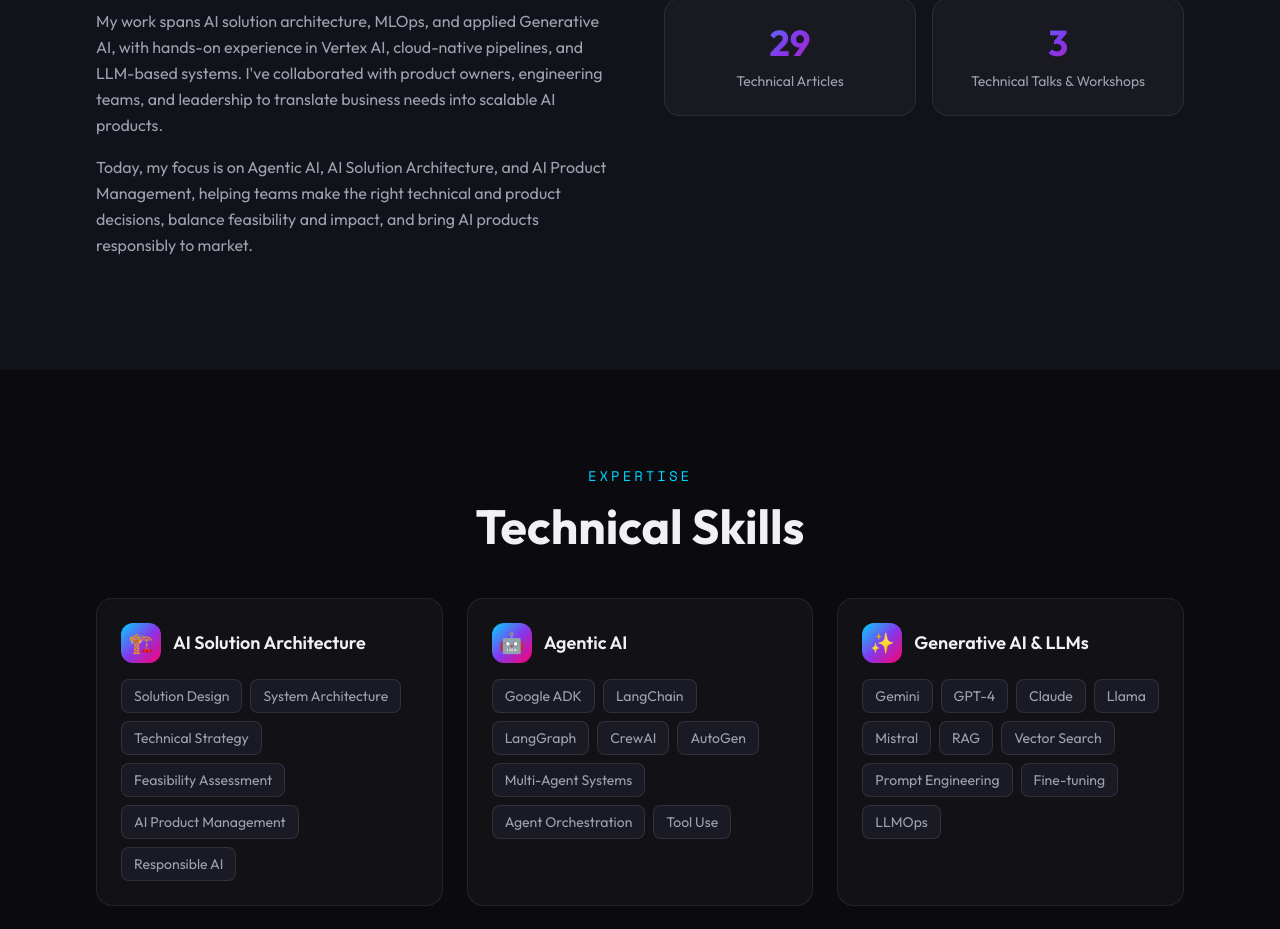
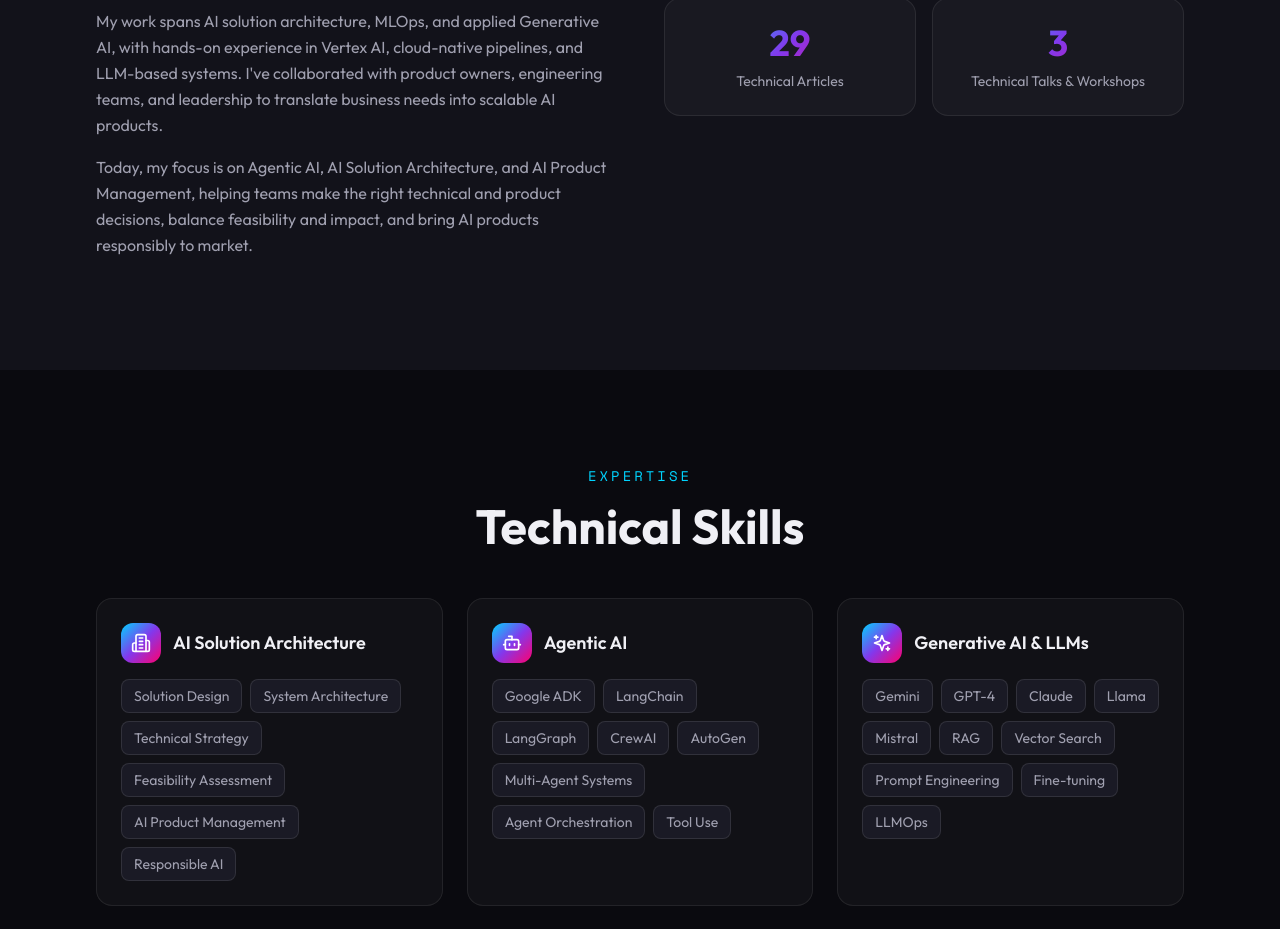
Before and after one commit to Saoussen-CH/Saoussen-CH.github.io, a React (Vite) app: page / in a window 1280 px wide. Shown: the part 1190-2119 px from the top of the page. Built offline with nearby package versions, Linux system fonts and the light colour scheme; the HTML template or start-up script is replaced by a standard one.

Commit message:
Add Talks & Workshops section and replace emojis with Lucide icons across the site

```diff
--- a/src/App.tsx
+++ b/src/App.tsx
@@ -7,6 +7,7 @@ import {
   Projects,
   Writing,
   Experience,
+  Talks,
   Education,
   Contact,
   Footer,
@@ -24,6 +25,7 @@ function App() {
         <Projects />
         <Writing />
         <Experience />
+        <Talks />
         <Education />
         <Contact />
       </main>
--- a/src/components/Education.tsx
+++ b/src/components/Education.tsx
@@ -1,5 +1,6 @@
 import { motion, useInView } from 'framer-motion';
 import { useRef } from 'react';
+import { Trophy } from 'lucide-react';
 import { education } from '../data';
 
 export function Education() {
@@ -34,8 +35,8 @@ export function Education() {
               <h4 className="font-semibold mb-1">{edu.degree}</h4>
               <p className="text-text-secondary text-sm">{edu.school}</p>
               {edu.rank && (
-                <p className="text-accent-gold text-sm mt-2 font-medium">
-                  {edu.rank}
+                <p className="text-accent-gold text-sm mt-2 font-medium flex items-center gap-1">
+                  <Trophy size={14} /> {edu.rank.replace('🏆 ', '')}
                 </p>
               )}
             </motion.div>
--- a/src/components/Navbar.tsx
+++ b/src/components/Navbar.tsx
@@ -8,6 +8,7 @@ const navItems = [
   { label: 'Projects', href: '#projects' },
   { label: 'Writing', href: '#writing' },
   { label: 'Experience', href: '#experience' },
+  { label: 'Talks', href: '#talks' },
   { label: 'Contact', href: '#contact' },
 ];
 
--- a/src/components/Skills.tsx
+++ b/src/components/Skills.tsx
@@ -1,6 +1,16 @@
 import { motion, useInView } from 'framer-motion';
 import { useRef } from 'react';
+import { Building2, Bot, Sparkles, Cloud, Brain, Code } from 'lucide-react';
 import { skills } from '../data';
+
+const skillIconMap: Record<string, React.ReactNode> = {
+  'AI Solution Architecture': <Building2 size={20} className="text-white" />,
+  'Agentic AI': <Bot size={20} className="text-white" />,
+  'Generative AI & LLMs': <Sparkles size={20} className="text-white" />,
+  'MLOps & Cloud': <Cloud size={20} className="text-white" />,
+  'Machine Learning': <Brain size={20} className="text-white" />,
+  'Data & Programming': <Code size={20} className="text-white" />,
+};
 
 export function Skills() {
   const ref = useRef(null);
@@ -29,8 +39,8 @@ export function Skills() {
               className="glass rounded-2xl p-6 glass-hover"
             >
               <h3 className="flex items-center gap-3 text-lg font-semibold mb-4">
-                <span className="w-10 h-10 bg-gradient-main rounded-xl flex items-center justify-center text-xl">
-                  {skill.emoji}
+                <span className="w-10 h-10 bg-gradient-main rounded-xl flex items-center justify-center">
+                  {skillIconMap[skill.category] || <Code size={20} className="text-white" />}
                 </span>
                 {skill.category}
               </h3>
--- /dev/null
+++ b/src/components/Talks.tsx
@@ -0,0 +1,94 @@
+import { motion, useInView } from 'framer-motion';
+import { useRef } from 'react';
+import { MapPin, Calendar, Mic, PresentationIcon } from 'lucide-react';
+import { talks } from '../data';
+
+export function Talks() {
+  const ref = useRef(null);
+  const isInView = useInView(ref, { once: true, margin: '-100px' });
+
+  return (
+    <section id="talks" className="py-24 px-6 md:px-12 lg:px-24">
+      <div className="max-w-6xl mx-auto">
+        <motion.div
+          ref={ref}
+          initial={{ opacity: 0, y: 20 }}
+          animate={isInView ? { opacity: 1, y: 0 } : {}}
+          className="text-center mb-12"
+        >
+          <p className="section-label">Speaking</p>
+          <h2 className="section-title">Talks & Workshops</h2>
+        </motion.div>
+
+        <div className="grid md:grid-cols-2 lg:grid-cols-3 gap-6">
+          {talks.map((talk, index) => (
+            <motion.div
+              key={talk.id}
+              initial={{ opacity: 0, y: 30 }}
+              animate={isInView ? { opacity: 1, y: 0 } : {}}
+              transition={{ duration: 0.5, delay: index * 0.15 }}
+              className="glass rounded-2xl p-6 glass-hover group flex flex-col"
+            >
+              {/* Header */}
+              <div className="flex items-start justify-between mb-4">
+                <div className="w-12 h-12 glass rounded-xl flex items-center justify-center flex-shrink-0 group-hover:scale-110 transition-transform">
+                  {talk.type === 'Talk' ? (
+                    <Mic size={22} className="text-accent-violet" />
+                  ) : (
+                    <PresentationIcon size={22} className="text-accent-cyan" />
+                  )}
+                </div>
+                <span
+                  className={`px-3 py-1 rounded-full text-xs font-mono font-semibold ${
+                    talk.type === 'Talk'
+                      ? 'bg-accent-violet/20 text-accent-violet'
+                      : 'bg-accent-cyan/20 text-accent-cyan'
+                  }`}
+                >
+                  {talk.type}
+                </span>
+              </div>
+
+              {/* Event & Meta */}
+              <h3 className="text-lg font-semibold mb-2 group-hover:text-accent-cyan transition-colors">
+                {talk.event}
+              </h3>
+              <div className="flex flex-wrap gap-3 text-text-muted text-sm mb-3">
+                <span className="flex items-center gap-1">
+                  <Calendar size={14} />
+                  {talk.date}
+                </span>
+                <span className="flex items-center gap-1">
+                  <MapPin size={14} />
+                  {talk.location}
+                </span>
+              </div>
+
+              {/* Talk Title */}
+              <p className="text-accent-violet text-sm font-medium mb-3">
+                {talk.title}
+              </p>
+
+              {/* Description */}
+              <p className="text-text-secondary text-sm leading-relaxed">
+                {talk.description}
+              </p>
+
+              {/* Highlights */}
+              <ul className="space-y-1 mt-6">
+                {talk.highlights.map((highlight, i) => (
+                  <li
+                    key={i}
+                    className="text-text-secondary text-xs pl-4 relative before:content-['→'] before:absolute before:left-0 before:text-accent-cyan"
+                  >
+                    {highlight}
+                  </li>
+                ))}
+              </ul>
+            </motion.div>
+          ))}
+        </div>
+      </div>
+    </section>
+  );
+}
--- a/src/components/index.ts
+++ b/src/components/index.ts
@@ -6,6 +6,7 @@ export { Skills } from './Skills';
 export { Projects } from './Projects';
 export { Writing } from './Writing';
 export { Experience } from './Experience';
+export { Talks } from './Talks';
 export { Education } from './Education';
 export { Contact } from './Contact';
 export { Footer } from './Footer';
--- a/src/data/profile.ts
+++ b/src/data/profile.ts
@@ -1,4 +1,4 @@
-import { Certification, Education, Experience, Skill, SocialLink } from './types';
+import { Certification, Education, Experience, Skill, SocialLink, Talk } from './types';
 
 // ============================================
 // 👤 PROFILE DATA
@@ -219,6 +219,67 @@ export const education: Education[] = [
 ];
 
 // ============================================
+// 🎤 TALKS & WORKSHOPS
+// ============================================
+
+export const talks: Talk[] = [
+  {
+    id: 'aicd-mahdia-2026',
+    emoji: '🛠️',
+    type: 'Workshop',
+    title: 'New Agentic Frontier: Multi-Agent Systems with Google ADK & Vertex AI Design Considerations',
+    event: 'AICD - Mahdia 2026',
+    date: 'February 2026',
+    location: 'Mahdia, Tunisia',
+    description: 'Hands-on workshop teaching participants how to build, orchestrate, and deploy multi-agent AI systems using Google\'s Agent Development Kit (ADK) and Vertex AI Agent Engine. Structured around 10 progressive Jupyter notebooks concluding with a full-stack capstone project deployed to Google Cloud.',
+    highlights: [
+      'Build and orchestrate multi-agent AI systems with Google ADK',
+      'Create custom tools and coordinate agent teams powered by Gemini models',
+      'Choose between LLM-driven and workflow-driven design patterns (Sequential, Parallel, Iterative)',
+      'Navigate agent architecture trade-offs: Sub-agents vs. Agent as a Tool',
+      'Implement callbacks, observability, and guardrails for production readiness',
+      'Master session management, state, artifacts, and short-term vs. long-term memory',
+      'Deploy production-ready full-stack AI systems on Google Cloud (Agent Engine + Cloud Run)',
+    ],
+  },
+  {
+    id: 'devfest-ahlen-2025',
+    emoji: '🎤',
+    type: 'Talk',
+    title: 'Designing & Deploying Distributed Multi-Agent Systems with Google\'s AI Stack',
+    event: 'DevFest Ahlen 2025',
+    date: 'December 2025',
+    location: 'Ahlen, Germany',
+    description: 'A technical talk and live demonstration on designing and deploying distributed multi-agent systems using Google\'s AI stack. Demonstrated a live system where one orchestrator on Vertex AI Agent Engine coordinates 5 specialist agents on Cloud Run to generate complete and complex social media campaigns from a single prompt, showing how agents collaborate, delegate tasks, and scale beyond monolithic LLM applications.',
+    highlights: [
+      'Practical introduction to Google ADK for agent development with Gemini 2.5 Flash',
+      'Agent-to-Agent (A2A) Protocol for distributed agent communication',
+      'Model Context Protocol (MCP) for integrating external tools like Notion',
+      'Deployment strategies for Vertex AI Agent Engine and Cloud Run',
+      'Attendees learned to build scalable, distributed AI systems with working code examples',
+      'Understanding of A2A Protocol and MCP and how they work together for sophisticated agentic systems',
+      'Practical guidance on architecture patterns, tooling, and production considerations on Google Cloud',
+    ],
+  },
+  {
+    id: 'devfest-fusion-2025',
+    emoji: '🛠️',
+    type: 'Workshop',
+    title: 'Building Production-Ready Multi-Agent AI Systems with Google ADK',
+    event: 'DevFest Fusion 4.0 2025',
+    date: 'December 2025',
+    location: 'Tunis, Tunisia',
+    description: 'A hands-on workshop teaching attendees how to build production-ready multi-agent AI systems using Google\'s Agent Development Kit (ADK) and Vertex AI Agent Engine. Participants learned to create and orchestrate AI agents powered by Gemini models, build custom tools, and implement sequential, iterative, and parallel workflows.',
+    highlights: [
+      '8 progressive Jupyter notebooks culminating in a capstone project',
+      'Full-stack Content Creation Studio automating blog posts, social media content, email newsletters, and SEO metadata',
+      'Deployed systems to Google Cloud using Agent Engine and Cloud Run with React/FastAPI stack',
+      'Participants left with practical skills to design, build, and deploy multi-agent systems for real-world automation use cases',
+    ],
+  },
+];
+
+// ============================================
 // 🔗 SOCIAL LINKS
 // ============================================
 
--- a/src/data/types.ts
+++ b/src/data/types.ts
@@ -71,6 +71,19 @@ export interface Skill {
   items: string[];
 }
 
+export interface Talk {
+  id: string;
+  emoji: string;
+  type: 'Talk' | 'Workshop';
+  title: string;
+  event: string;
+  date: string;
+  location: string;
+  description: string;
+  highlights: string[];
+  sessionizeUrl?: string;
+}
+
 export interface SocialLink {
   name: string;
   url: string;
```
Also changed, not shown: src/components/Experience.tsx (+14 -4 lines), src/components/Projects.tsx (+12 -3 lines), src/components/Writing.tsx (+6 -6 lines).
